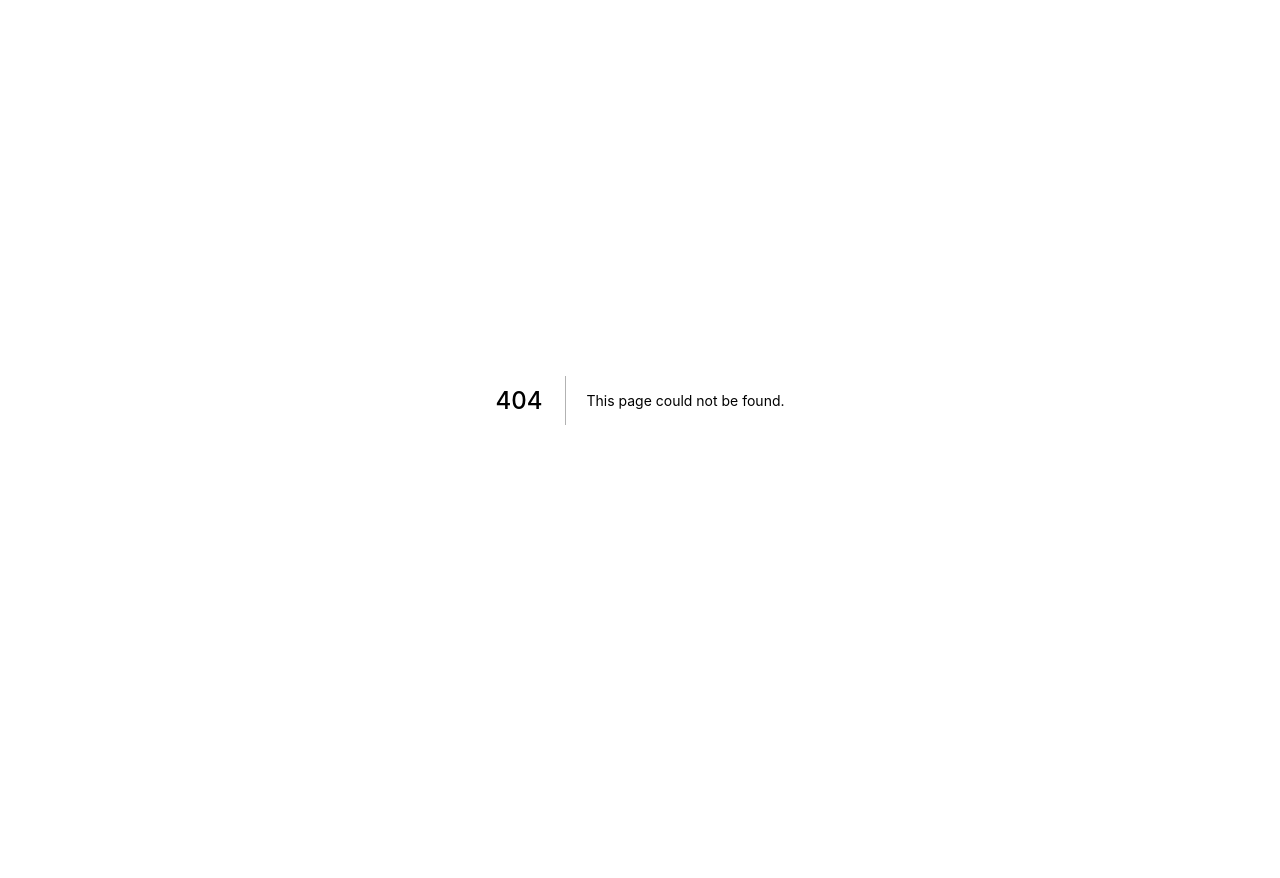
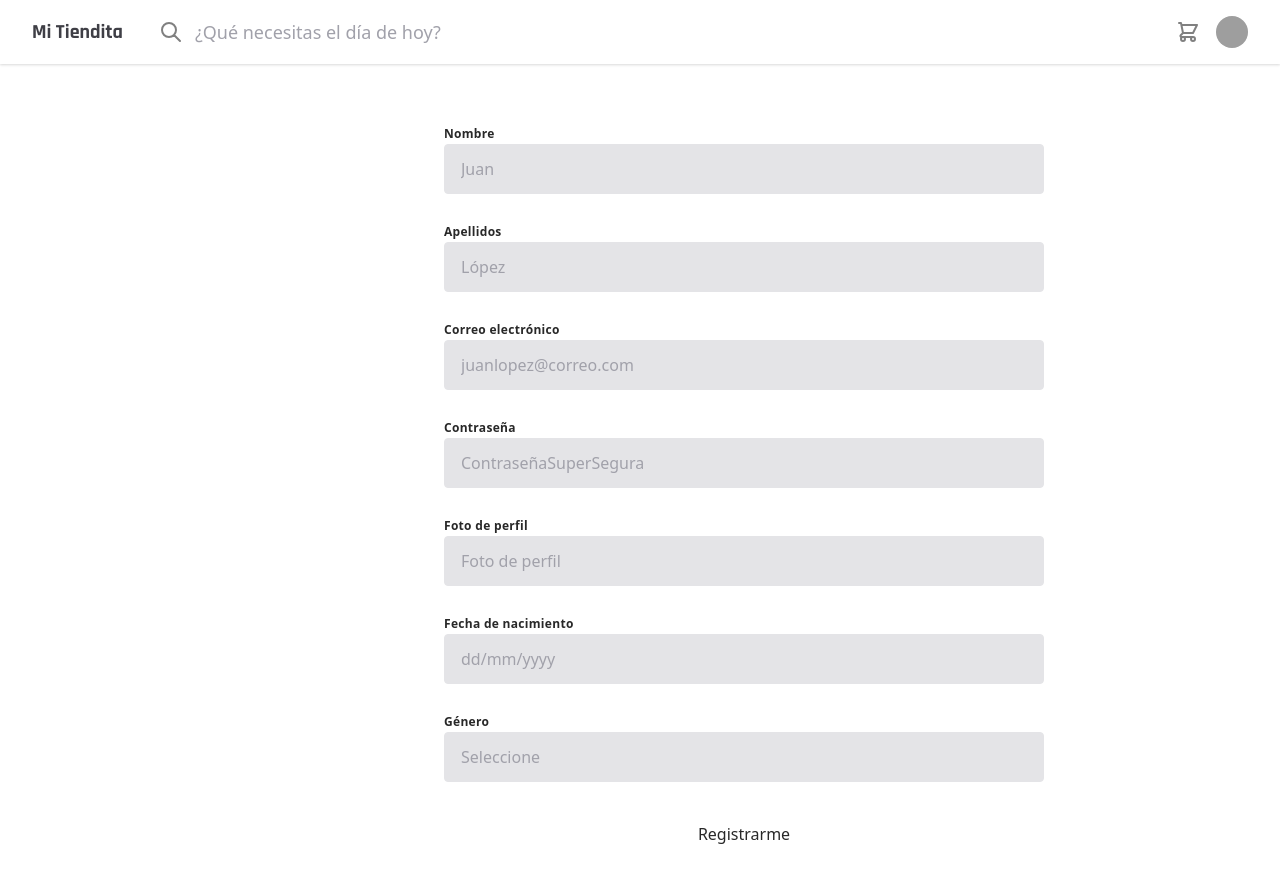
Before and after one commit to JoseloGR/Devf-eCommerce, a Next.js app: page /signup in a window 1280 px wide. Before the commit this address had no page. Before the commit the page ends 800 px from the top, so only its background shows below. Built offline with nearby package versions, Linux system fonts and the light colour scheme; grey boxes are pictures that could not be loaded.

Commit message:
base form

```diff
--- /dev/null
+++ b/pages/signup.js
@@ -0,0 +1,82 @@
+import Container from "../components/container";
+
+const SignUpForm = () => {
+  const registerUser = async event => {
+    event.preventDefault();
+    console.log(event.target.name);
+  }
+
+  return (
+    <Container>
+      <div className="grid grid-cols-1 md:grid-cols-6 p-4">
+        <form onSubmit={registerUser} className="flex-auto flex flex-col md:col-start-2 md:col-span-4 lg:col-start-3 lg:col-span-3">
+          <div className="w-full px-3 mb-3">
+            <label htmlFor="first_name"
+                    className="tracking-wide text-black text-xs font-bold mb-2">Nombre</label>
+            <input className="w-full bg-gray-200 text-black border border-gray-200 rounded py-3 px-4 mb-3"
+                    id="first_name"
+                    type="text"
+                    placeholder="Juan"
+                    required/>
+          </div>
+          <div className="w-full px-3 mb-3">
+            <label htmlFor="last_name"
+                    className="tracking-wide text-black text-xs font-bold mb-2">Apellidos</label>
+            <input className="w-full bg-gray-200 text-black border border-gray-200 rounded py-3 px-4 mb-3"
+                    id="last_name"
+                    type="text"
+                    placeholder="López"
+                    required/>
+          </div>
+          <div className="w-full px-3 mb-3">
+            <label htmlFor="email"
+                    className="tracking-wide text-black text-xs font-bold mb-2">Correo electrónico</label>
+            <input className="w-full bg-gray-200 text-black border border-gray-200 rounded py-3 px-4 mb-3"
+                    id="email"
+                    type="email"
+                    placeholder="juanlopez@correo.com"
+                    required/>
+          </div>
+          <div className="w-full px-3 mb-3">
+            <label htmlFor="password"
+                    className="tracking-wide text-black text-xs font-bold mb-2">Contraseña</label>
+            <input className="w-full bg-gray-200 text-black border border-gray-200 rounded py-3 px-4 mb-3"
+                    id="password"
+                    type="password"
+                    placeholder="ContraseñaSuperSegura"
+                    required/>
+          </div>
+          <div className="w-full px-3 mb-3">
+            <label htmlFor="profile_img"
+                    className="tracking-wide text-black text-xs font-bold mb-2">Foto de perfil</label>
+            <input className="w-full bg-gray-200 text-black border border-gray-200 rounded py-3 px-4 mb-3"
+                    id="profile_img"
+                    type="text"
+                    placeholder="Foto de perfil"/>
+          </div>
+          <div className="w-full px-3 mb-3">
+            <label htmlFor="birth_date"
+                    className="tracking-wide text-black text-xs font-bold mb-2">Fecha de nacimiento</label>
+            <input className="w-full bg-gray-200 text-black border border-gray-200 rounded py-3 px-4 mb-3"
+                    id="birth_date"
+                    type="text"
+                    placeholder="dd/mm/yyyy"/>
+          </div>
+          <div className="w-full px-3 mb-3">
+            <label htmlFor="gender"
+                    className="tracking-wide text-black text-xs font-bold mb-2">Género</label>
+            <input className="w-full bg-gray-200 text-black border border-gray-200 rounded py-3 px-4 mb-3"
+                    id="gender"
+                    type="text"
+                    placeholder="Seleccione"/>
+          </div>
+          <button type="submit"
+                  className="bg-white rounded-sm text-gray hover:bg-green-600 hover:border-green-600 hover:text-white py-2 my-2 w-full">
+                    Registrarme
+          </button>
+        </form>
+      </div>
+    </Container>
+  );
+}
+export default SignUpForm;
```
